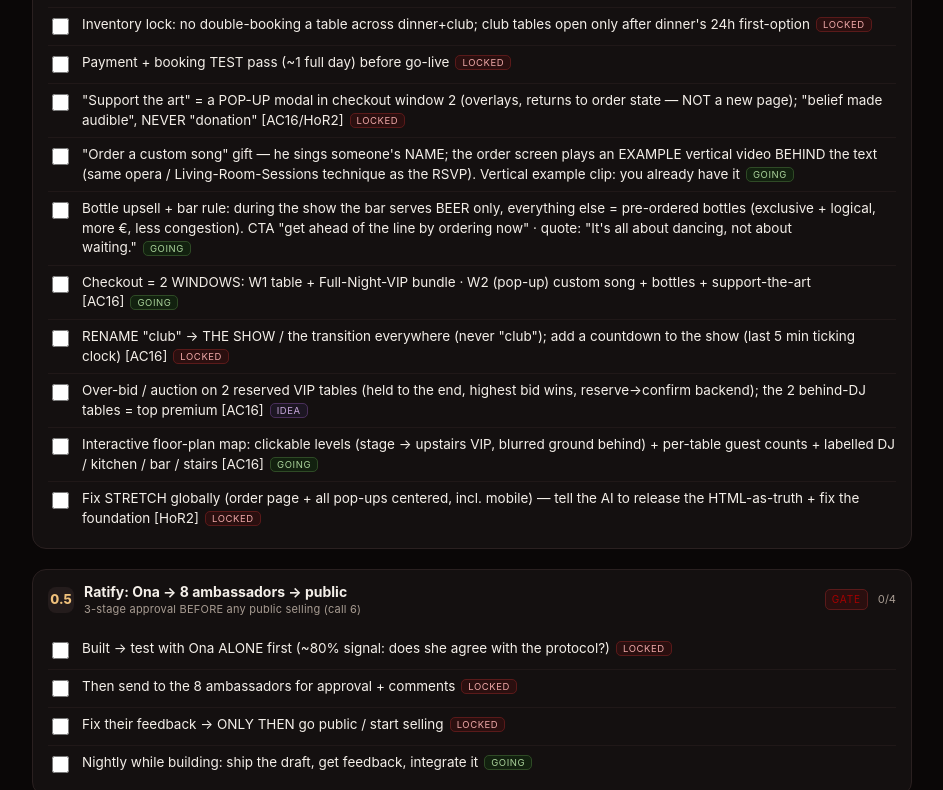
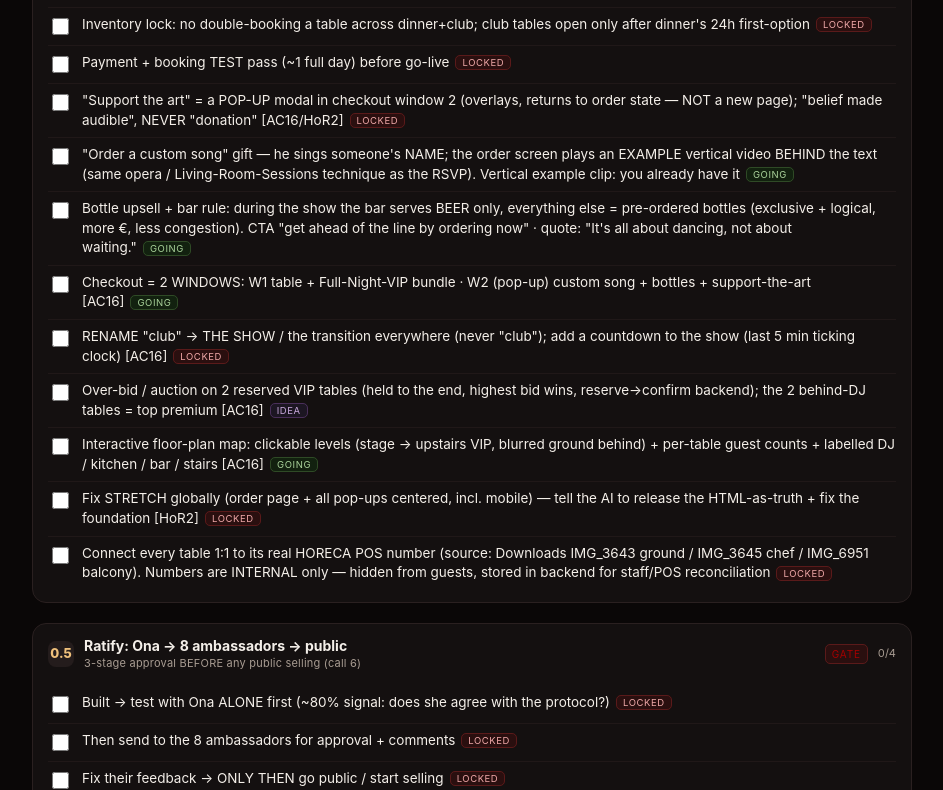
Before and after one commit to paulodigioia-collab/mose-backend, a plain HTML site: page index.html in a window 1280 px wide. Shown: the part 703-1493 px from the top of the page, without its empty margins (168-1111 px from the left). Drawn offline with Linux system fonts and the light colour scheme.

Commit message:
HORECA table-number mapping (internal, from plattegrond images)

```diff
--- a/index.html
+++ b/index.html
@@ -129,6 +129,7 @@ const PHASES = [
    ["p0o","Over-bid / auction on 2 reserved VIP tables (held to the end, highest bid wins, reserve->confirm backend); the 2 behind-DJ tables = top premium [AC16]","idea"],
    ["p0p","Interactive floor-plan map: clickable levels (stage -> upstairs VIP, blurred ground behind) + per-table guest counts + labelled DJ / kitchen / bar / stairs [AC16]","go"],
    ["p0q","Fix STRETCH globally (order page + all pop-ups centered, incl. mobile) — tell the AI to release the HTML-as-truth + fix the foundation [HoR2]","lock"],
+   ["p0r","Connect every table 1:1 to its real HORECA POS number (source: Downloads IMG_3643 ground / IMG_3645 chef / IMG_6951 balcony). Numbers are INTERNAL only — hidden from guests, stored in backend for staff/POS reconciliation","lock"],
  ]},
  {n:"0.5", title:"Ratify: Ona → 8 ambassadors → public", sub:"3-stage approval BEFORE any public selling (call 6)", gate:true, items:[
    ["gate1","Built → test with Ona ALONE first (~80% signal: does she agree with the protocol?)","lock"],
```
